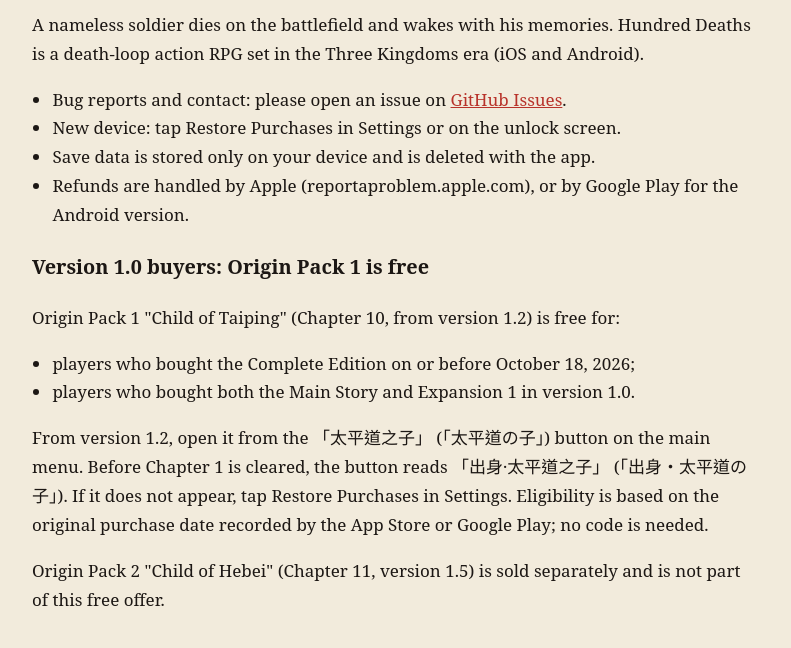
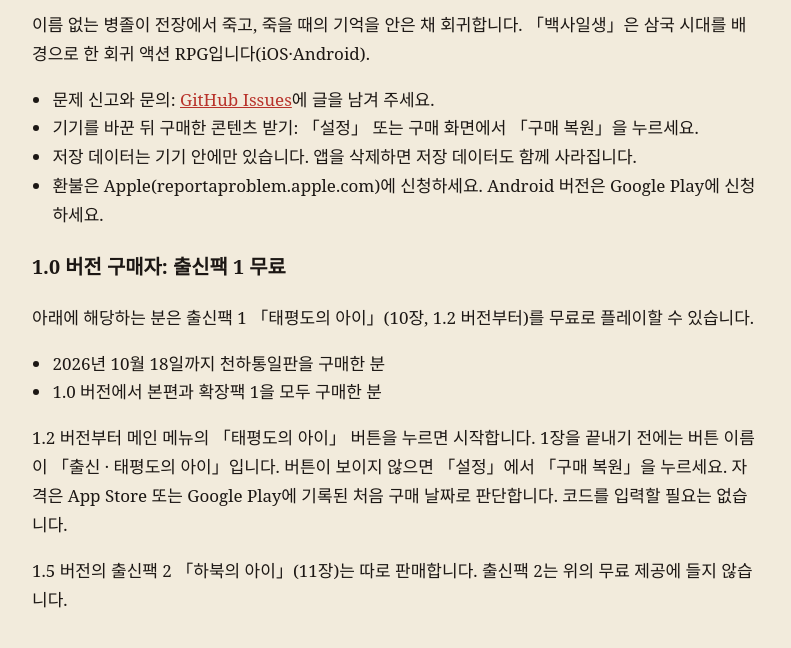
Before and after one commit to SeungbinBaik/baeksailsaeng, a plain HTML site: page index.html in a window 1280 px wide. Shown: the part 1640-2288 px from the top of the page, without its empty margins (244-1035 px from the left). Drawn offline with Linux system fonts and the light colour scheme.

Commit message:
Update support and privacy pages

```diff
--- a/index.html
+++ b/index.html
@@ -9,7 +9,7 @@
 <body>
 <main>
 <h1>百死一生 <small>Hundred Deaths</small></h1>
-<nav><a href="#zh">繁體中文</a><a href="#ja">日本語</a><a href="#en">English</a><a href="privacy.html">Privacy Policy</a></nav>
+<nav><a href="#zh">繁體中文</a><a href="#ja">日本語</a><a href="#ko">한국어</a><a href="#en">English</a><a href="privacy.html">Privacy Policy</a></nav>
 
 <section id="zh">
 <h2>支援</h2>
@@ -49,6 +49,25 @@
 <p>バージョン1.5の出身パック2「河北の子」（第11章）は別売りで、この無料提供には含まれません。</p>
 </section>
 
+<section id="ko" lang="ko">
+<h2>지원</h2>
+<p>이름 없는 병졸이 전장에서 죽고, 죽을 때의 기억을 안은 채 회귀합니다. 「백사일생」은 삼국 시대를 배경으로 한 회귀 액션 RPG입니다(iOS·Android).</p>
+<ul>
+<li>문제 신고와 문의: <a href="https://github.com/SeungbinBaik/baeksailsaeng/issues">GitHub Issues</a>에 글을 남겨 주세요.</li>
+<li>기기를 바꾼 뒤 구매한 콘텐츠 받기: 「설정」 또는 구매 화면에서 「구매 복원」을 누르세요.</li>
+<li>저장 데이터는 기기 안에만 있습니다. 앱을 삭제하면 저장 데이터도 함께 사라집니다.</li>
+<li>환불은 Apple(reportaproblem.apple.com)에 신청하세요. Android 버전은 Google Play에 신청하세요.</li>
+</ul>
+<h3>1.0 버전 구매자: 출신팩 1 무료</h3>
+<p>아래에 해당하는 분은 출신팩 1 「태평도의 아이」(10장, 1.2 버전부터)를 무료로 플레이할 수 있습니다.</p>
+<ul>
+<li>2026년 10월 18일까지 천하통일판을 구매한 분</li>
+<li>1.0 버전에서 본편과 확장팩 1을 모두 구매한 분</li>
+</ul>
+<p>1.2 버전부터 메인 메뉴의 「태평도의 아이」 버튼을 누르면 시작합니다. 1장을 끝내기 전에는 버튼 이름이 「출신 · 태평도의 아이」입니다. 버튼이 보이지 않으면 「설정」에서 「구매 복원」을 누르세요. 자격은 App Store 또는 Google Play에 기록된 처음 구매 날짜로 판단합니다. 코드를 입력할 필요는 없습니다.</p>
+<p>1.5 버전의 출신팩 2 「하북의 아이」(11장)는 따로 판매합니다. 출신팩 2는 위의 무료 제공에 들지 않습니다.</p>
+</section>
+
 <section id="en">
 <h2>Support</h2>
 <p>A nameless soldier dies on the battlefield and wakes with his memories. Hundred Deaths is a death-loop action RPG set in the Three Kingdoms era (iOS and Android).</p>
```
